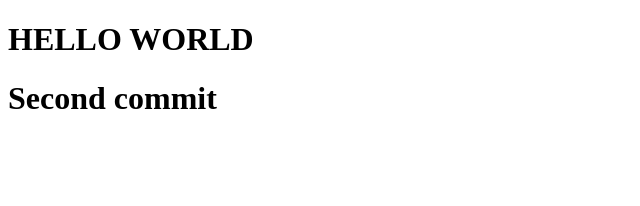
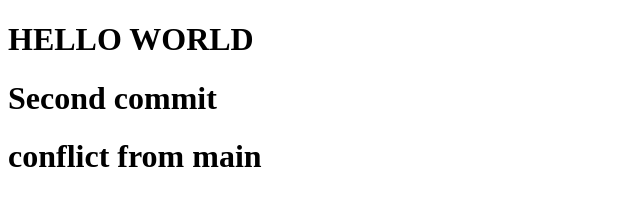
Before and after one commit to NgocLe999/git_team, a plain HTML site: page index.html in a window 1280 px wide. Shown: the whole page, without its empty margins (0-640 px from the left). Drawn offline with Linux system fonts and the light colour scheme.

Commit message:
confict from main

```diff
--- a/index.html
+++ b/index.html
@@ -8,6 +8,6 @@
 <body>
     <h1>HELLO WORLD</h1>
     <h1>Second commit</h1>
-
+    <h1>conflict from main</h1>
 </body>
 </html>
```
